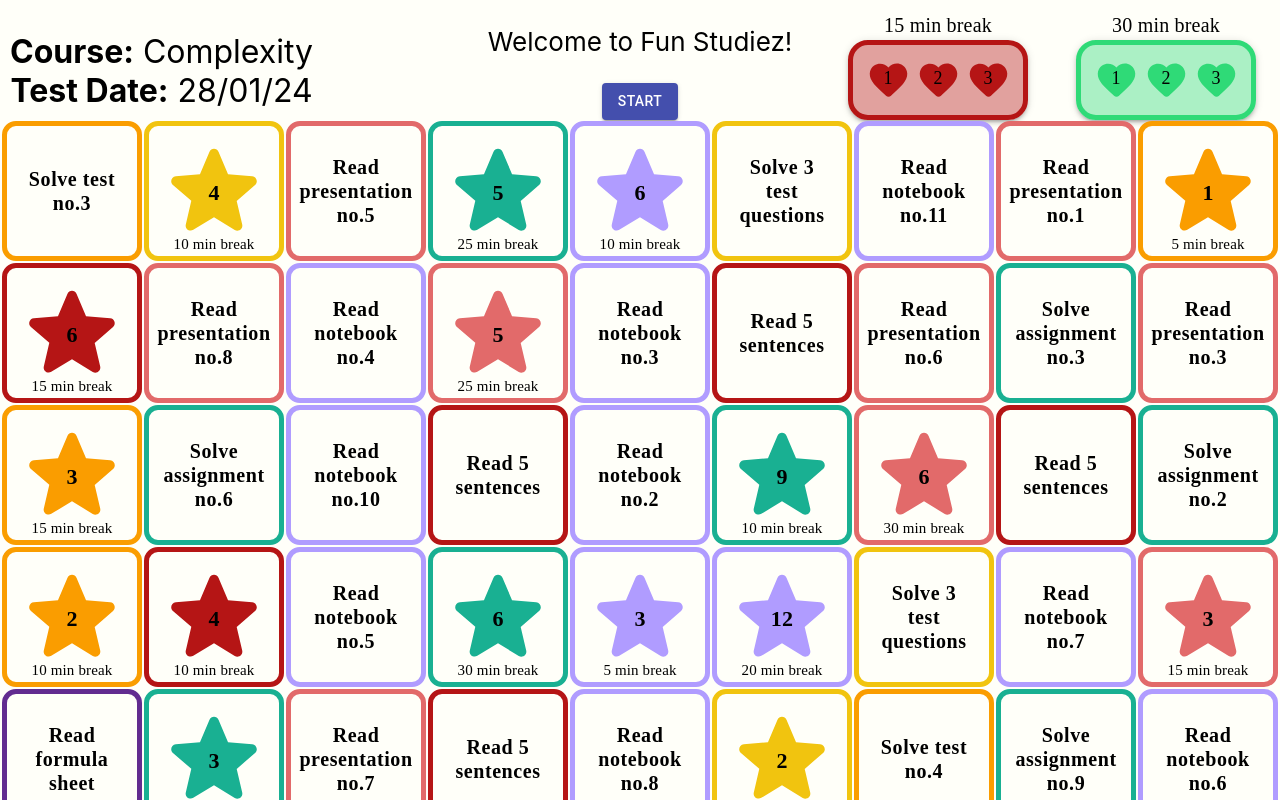
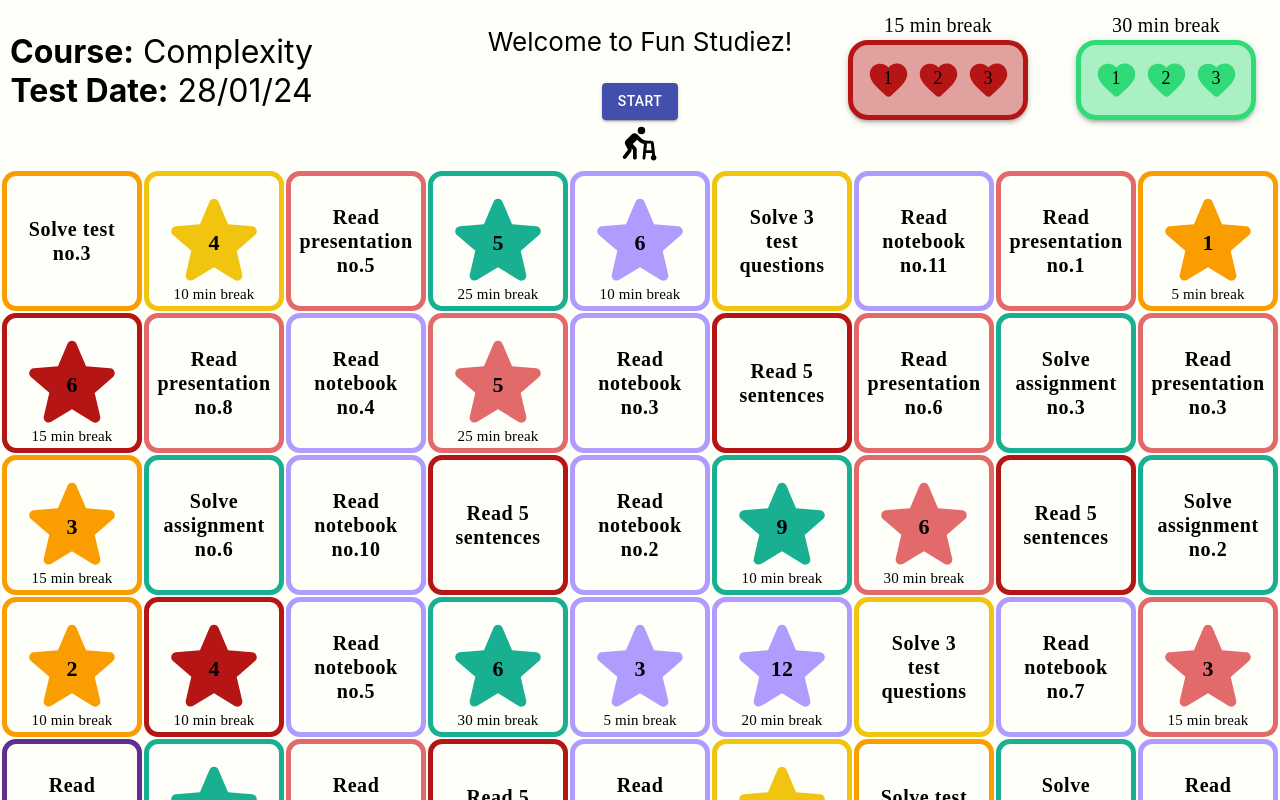
Before and after one commit to amit-erlich/FunStudiez, a React (Create React App) app: page / in a window 1280 px wide. Shown: the top 800 px of the page. Built offline with nearby package versions, Linux system fonts and the light colour scheme.

Commit message:
ProgressAvatar is working person icon is changed when squares are colored

```diff
--- a/src/App.js
+++ b/src/App.js
@@ -1,12 +1,13 @@
 import './App.css';
 import React, { useState, useEffect } from 'react';
 import { useTheme } from '@mui/material/styles';
-import { Button, Typography, Paper, Grid } from '@mui/material';
+import { Button, Typography, Paper, Grid, Avatar } from '@mui/material';
 import HeartsBar from './components/HeartsBar';
 import CourseDetails from './components/CourseDetails';
 import Popup from './components/Popup';
 import TimerPopup from './components/TimerPopup';
 import SquaresPanel from './components/SquaresPanel';
+import ProgressAvatar from './components/ProgressAvatar';
 
 function App() {
   const theme = useTheme();
@@ -14,12 +15,14 @@ function App() {
   const [timerButtonColor, setTimerButtonColor] = useState(theme.palette.black);
   const [showTimerPopup, setShowTimerPopup] = useState(false);
   const [showTimerEndPopup, setShowTimerEndPopup] = useState(false);
-  const [squareNumber, setSquareNumber] = useState(1);
+  const [uncoloredSquareNumber, setUncoloredSquareNumber] = useState(1);
+  const [squareNumber, setSquareNumber] = useState(-1);
+  const [progressIndex, setProgressIndex] = useState(0);
   const courseName = 'Complexity';
   const tastDate = '28/01/24';
 
   const handleClick = () => {
-    alert(`clicked! Lets start ${squareNumber}`);
+    alert(`clicked! Lets start`);
   }
 
   const setTimerPopup = (time, color) => {
@@ -38,29 +41,35 @@ function App() {
     setShowTimerEndPopup(true);
   };
 
-  const updateSquareNumber = (newSquareNumber) => {
-    setSquareNumber(newSquareNumber);
+  const updateUncoloredSquareNumber = (newSquareNumber) => {
+    setUncoloredSquareNumber(newSquareNumber);
+
+    if (squareNumber === -1) {
+      setSquareNumber(newSquareNumber);
+    }
   };
 
-  // const increaseOrDecreaseSquareNumber = (toDecrease) => {
-  //   const newNumber = squareNumber + (toDecrease ? -1 : 1)
-  //   setSquareNumber(newNumber);
-
-  //   if (squareNumber == 0) {
-  //     alert("done!");
-  //   }
-  // };
-
   const increaseOrDecreaseSquareNumber = (toIncrease) => {
-    setSquareNumber(prevSquareNumber => prevSquareNumber + (toIncrease ? 1 : -1));
+    setUncoloredSquareNumber(prevSquareNumber => prevSquareNumber + (toIncrease ? 1 : -1));
   };
 
   useEffect(() => {
-    // Perform actions that depend on the updated state
-    if (squareNumber === 0) {
+    if (uncoloredSquareNumber === 0) {
       alert("done!");
+      // showPopup
     }
-  }, [squareNumber]);
+    updateProgressIndex();
+  }, [uncoloredSquareNumber]);
+
+  const updateProgressIndex = () => {
+    const tenOfSquareNumber = Math.ceil((squareNumber - 1) / 9);
+
+    if (squareNumber - uncoloredSquareNumber === tenOfSquareNumber * progressIndex + 1) {
+      setProgressIndex((prevIndex) => ((prevIndex < 8) ? prevIndex + 1 : prevIndex));
+    } else if (uncoloredSquareNumber === 0) {
+      setProgressIndex((prevIndex) => (prevIndex + 1));
+    }
+  };
 
   return (
     <div className="App">
@@ -84,7 +93,8 @@ function App() {
         <Button variant='contained' style={{ backgroundColor: theme.palette.darkBlue }} onClick={handleClick}>
           start
         </Button>
-        <SquaresPanel updateSquareNumber={updateSquareNumber} onClickSquare={increaseOrDecreaseSquareNumber} onClickStarSquare={handleStarSquareClicked} />
+        <ProgressAvatar index={progressIndex} />
+        <SquaresPanel updateSquareNumber={updateUncoloredSquareNumber} onClickSquare={increaseOrDecreaseSquareNumber} onClickStarSquare={handleStarSquareClicked} />
       </header>
     </div>
   );
--- a/src/components/Heart.js
+++ b/src/components/Heart.js
@@ -1,6 +1,6 @@
 import React, { useState } from 'react';
 import { styled } from '@mui/system';
-import { Button, Typography, IconButton } from '@mui/material';
+import { Typography, IconButton } from '@mui/material';
 import HeartIcon from '@mui/icons-material/FavoriteRounded';
 import BrokenHeartIcon from '@mui/icons-material/HeartBrokenRounded';
 
--- /dev/null
+++ b/src/components/ProgressAvatar.js
@@ -0,0 +1,89 @@
+import React, { useState } from 'react';
+import { styled } from '@mui/system';
+import { useTheme } from '@mui/material/styles';
+import { Typography, IconButton } from '@mui/material';
+
+import ManRoundedIcon from '@mui/icons-material/ManRounded'; // ?
+import AssistWalkerRoundedIcon from '@mui/icons-material/AssistWalkerRounded';
+import ElderlyRoundedIcon from '@mui/icons-material/ElderlyRounded';
+import HikingRoundedIcon from '@mui/icons-material/HikingRounded'; // ?
+import DirectionsWalkRoundedIcon from '@mui/icons-material/DirectionsWalkRounded';
+import DirectionsRunRoundedIcon from '@mui/icons-material/DirectionsRunRounded';
+import SkateboardingRoundedIcon from '@mui/icons-material/SkateboardingRounded'; // ?
+import PoolRoundedIcon from '@mui/icons-material/PoolRounded';
+import KayakingRoundedIcon from '@mui/icons-material/KayakingRounded';
+import SurfingRoundedIcon from '@mui/icons-material/SurfingRounded'; // ?
+import KitesurfingRoundedIcon from '@mui/icons-material/KitesurfingRounded';
+import FlightTakeoffRoundedIcon from '@mui/icons-material/FlightTakeoffRounded';
+import AirplanemodeActiveRoundedIcon from '@mui/icons-material/AirplanemodeActiveRounded'; // ?
+import FlightRoundedIcon from '@mui/icons-material/FlightRounded'; // ?
+import RocketLaunchRoundedIcon from '@mui/icons-material/RocketLaunchRounded';
+import SportsScoreRoundedIcon from '@mui/icons-material/SportsScoreRounded';
+
+// import { AssistWalkerRoundedIcon,
+//   ElderlyRoundedIcon,
+//   DirectionsWalkRoundedIcon,
+//   DirectionsRunRoundedIcon,
+//   PoolRoundedIcon,
+//   KayakingRoundedIcon,
+//   KitesurfingRoundedIcon,
+//   FlightTakeoffRoundedIcon,
+//   RocketLaunchRoundedIcon,
+//   SportsScoreRoundedIcon,
+// } from '@mui/icons-material';
+
+const CustomButton = styled(IconButton)(({ borderColor }) => ({
+    width: '50px',
+    height: '50px',
+    fontSize: '22px',
+    color: 'black',
+    overflow: 'hidden',
+    fontWeight: 'bold',
+    fontFamily: 'cursive',
+    textTransform: 'none',
+    lineHeight: '1.2',
+    borderRadius: '50%',
+    borderWidth: '5px',
+    borderColor: borderColor,
+    opacity: 1,
+    '&:hover': {
+      borderWidth: '5px',
+      borderColor: borderColor,
+      opacity: 0.7,
+    },
+  }));
+
+  const progressIcons  = [
+    AssistWalkerRoundedIcon,
+    ElderlyRoundedIcon,
+    DirectionsWalkRoundedIcon,
+    DirectionsRunRoundedIcon,
+    PoolRoundedIcon,
+    KayakingRoundedIcon,
+    KitesurfingRoundedIcon,
+    FlightTakeoffRoundedIcon,
+    RocketLaunchRoundedIcon,
+    SportsScoreRoundedIcon,
+  ];
+
+  const ProgressAvatar = ({ index }) => {
+    const theme = useTheme();
+
+    const handleButtonClick = () => {
+      //updateProgressIndex();
+    };
+
+    const CurrentIcon = progressIcons[index];
+
+    return (
+      <CustomButton
+        variant="outlined"
+        borderColor={theme.palette['black']}
+        //onClick={handleButtonClick}
+      >
+          <CurrentIcon style={{ color: theme.palette['black'], fontSize: '45px' }} />
+      </CustomButton>
+    );
+  };
+
+  export default ProgressAvatar;
```
